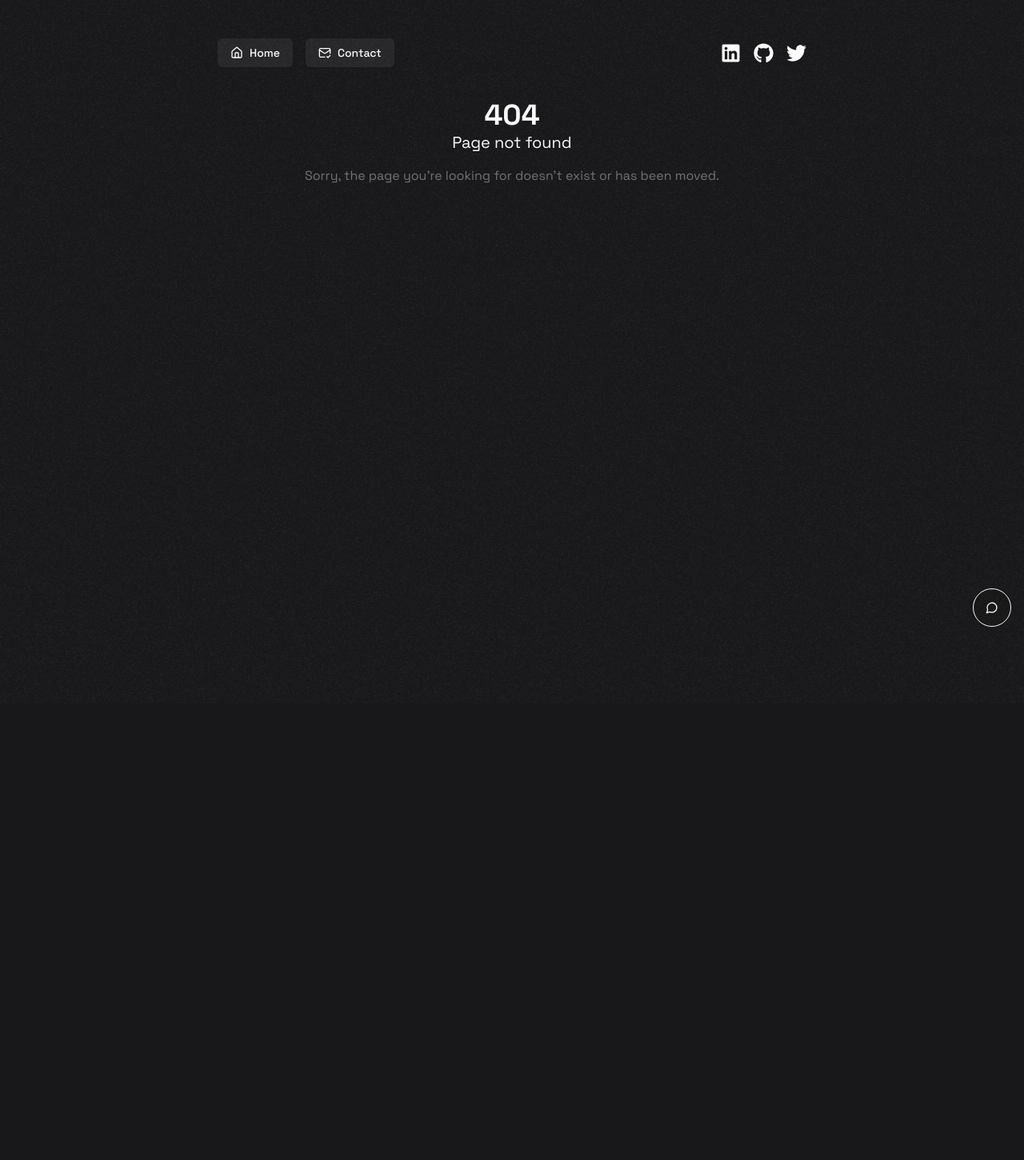
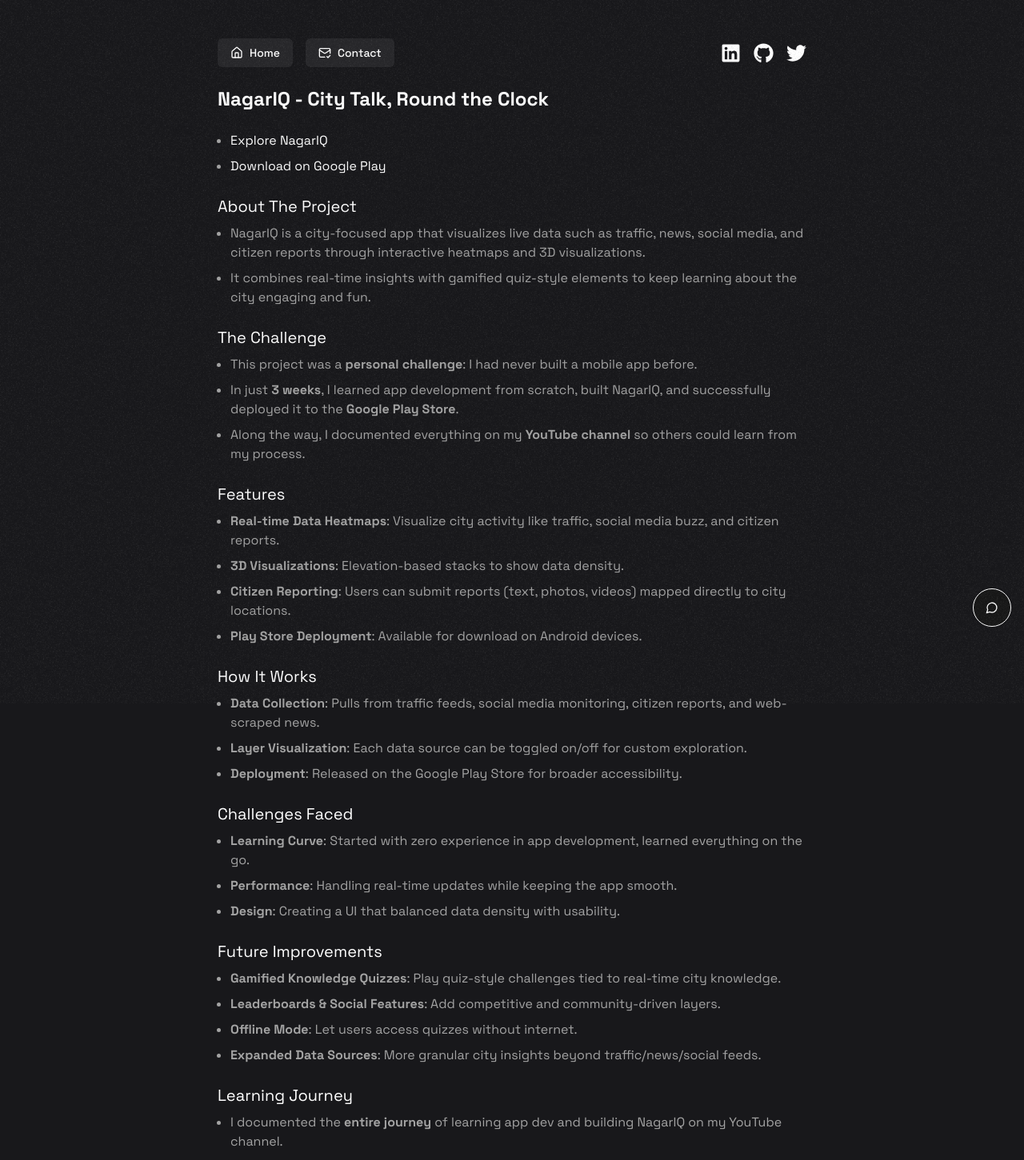
Before and after one commit to shiivamtaneja/Portfolio-Website, a Next.js app: page /project/nagar-iq in a window 1280 px wide. Before the commit this address had no page. Shown: the top 1451 px of the page at 80% size. Before the commit the page ends 800 px from the top, so only its background shows below. Built offline with nearby package versions, Linux system fonts and the light colour scheme.

Commit message:
add: nagar iq project details
Signed-off-by: Shivam Taneja <shiivamtaneja@gmail.com>

```diff
--- /dev/null
+++ b/src/app/project/nagar-iq/page.mdx
@@ -0,0 +1,85 @@
+import Wrapper from '@/components/wrapper';
+
+export const metadata = {
+  title: "NagarIQ - City Talk, Round the Clock",
+  description:
+    "NagarIQ is a gamified, real-time city data and quiz platform. Built in just 3 weeks as my first app development project, deployed on the Google Play Store, and fully documented on YouTube.",
+  keywords: [
+    "NagarIQ",
+    "quiz app",
+    "city insights",
+    "real-time data visualization",
+    "Appwrite",
+    "React Native",
+    "general knowledge app",
+    "mobile app project",
+    "Play Store app",
+    "Shivam Taneja projects"
+  ],
+  openGraph: {
+    type: "website",
+    url: "https://www.shivamtaneja.com/project/nagar-iq",
+    images: [
+      {
+        url: "/projects/og-image-nagariq.png",
+        alt: "NagarIQ - City Talk, Round the Clock | Shivam Taneja",
+        width: 1200,
+        height: 630,
+      },
+    ],
+  },
+  twitter: {
+    card: "summary_large_image",
+    images: ["/projects/og-image-nagariq.png"],
+  },
+};
+
+<Wrapper>
+  # NagarIQ - City Talk, Round the Clock
+
+  - [Explore NagarIQ](https://nagar-iq.shivamtaneja.com/)
+  - [Download on Google Play](https://play.google.com/store/apps/details?id=com.shivamtaneja.nagariq)
+
+  <SubSection title="About The Project">
+    - NagarIQ is a city-focused app that visualizes live data such as traffic, news, social media, and citizen reports through interactive heatmaps and 3D visualizations.
+    - It combines real-time insights with gamified quiz-style elements to keep learning about the city engaging and fun.
+  </SubSection>
+
+  <SubSection title="The Challenge">
+    - This project was a **personal challenge**: I had never built a mobile app before.
+    - In just **3 weeks**, I learned app development from scratch, built NagarIQ, and successfully deployed it to the **Google Play Store**.
+    - Along the way, I documented everything on my **YouTube channel** so others could learn from my process.
+  </SubSection>
+
+  <SubSection title="Features">
+    - **Real-time Data Heatmaps**: Visualize city activity like traffic, social media buzz, and citizen reports.
+    - **3D Visualizations**: Elevation-based stacks to show data density.
+    - **Citizen Reporting**: Users can submit reports (text, photos, videos) mapped directly to city locations.
+    - **Play Store Deployment**: Available for download on Android devices.
+  </SubSection>
+
+  <SubSection title="How It Works">
+    - **Data Collection**: Pulls from traffic feeds, social media monitoring, citizen reports, and web-scraped news.
+    - **Layer Visualization**: Each data source can be toggled on/off for custom exploration.
+    - **Deployment**: Released on the Google Play Store for broader accessibility.
+  </SubSection>
+
+  <SubSection title="Challenges Faced">
+    - **Learning Curve**: Started with zero experience in app development, learned everything on the go.
+    - **Performance**: Handling real-time updates while keeping the app smooth.
+    - **Design**: Creating a UI that balanced data density with usability.
+  </SubSection>
+
+  <SubSection title="Future Improvements">
+    - **Gamified Knowledge Quizzes**: Play quiz-style challenges tied to real-time city knowledge.
+    - **Leaderboards & Social Features**: Add competitive and community-driven layers.
+    - **Offline Mode**: Let users access quizzes without internet.
+    - **Expanded Data Sources**: More granular city insights beyond traffic/news/social feeds.
+  </SubSection>
+
+  <SubSection title="Learning Journey">
+    - I documented the **entire journey** of learning app dev and building NagarIQ on my YouTube channel.
+    - Playlist: [NagarIQ App Dev Journey](https://youtube.com/playlist?list=PLtA2fPoEQxFISMF3yzcx4d3pmBLqUBFr_&si=HJK9oY-aUqLW66bW)
+    - This was as much about building an app as it was about proving that with dedication, you can go from zero to a deployed app in just weeks.
+  </SubSection>
+</Wrapper>
```
